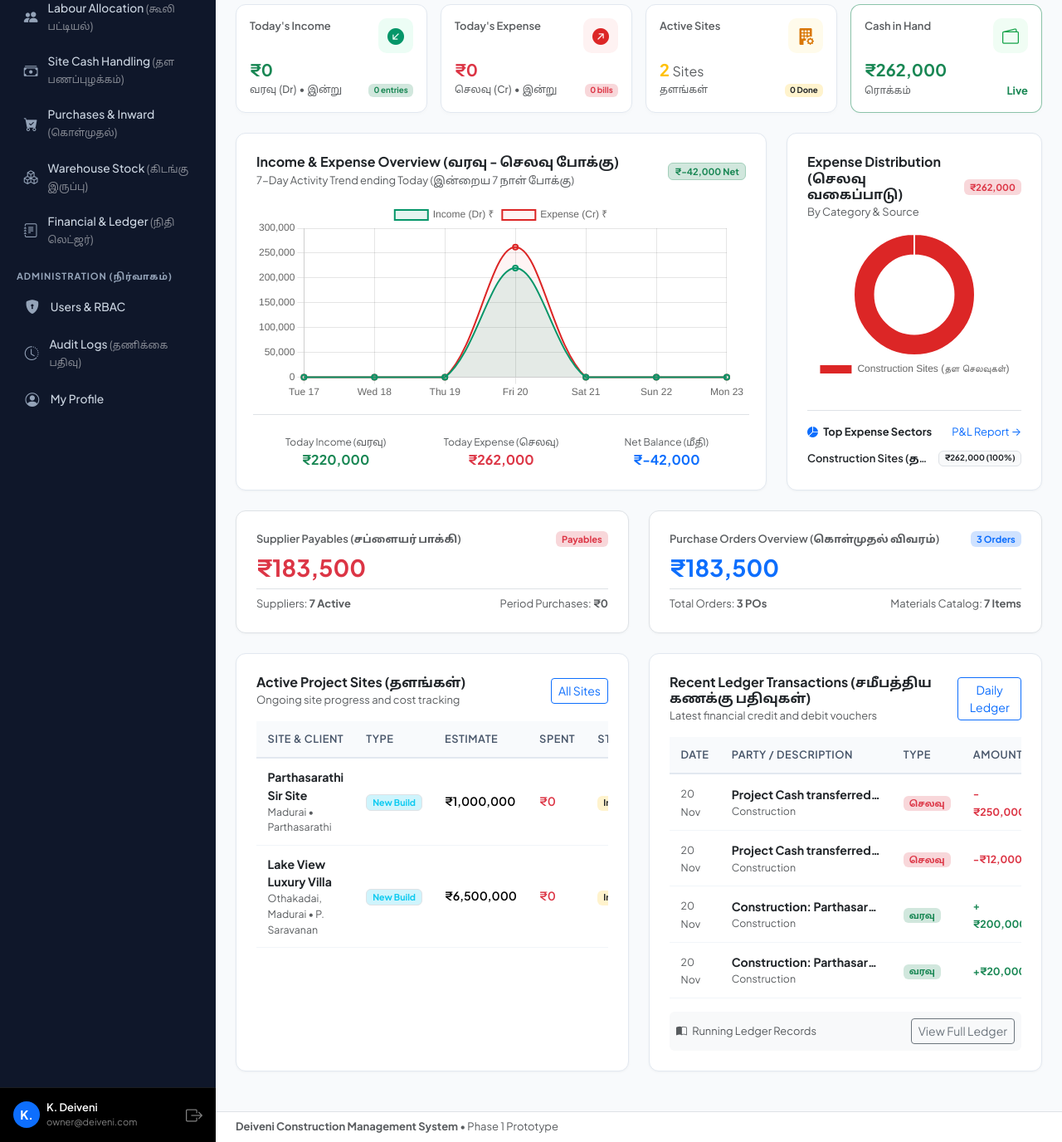
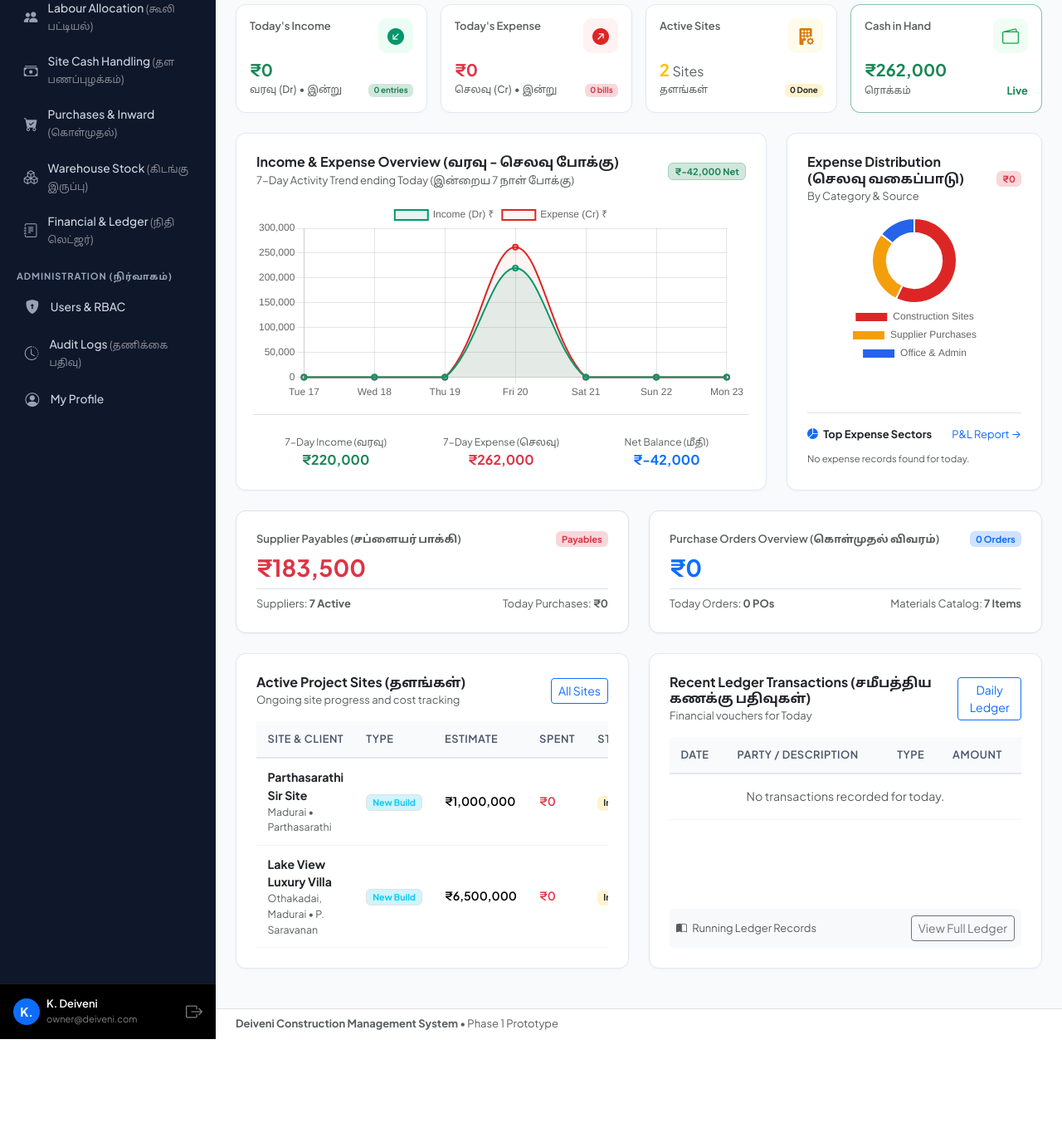
Before and after one commit to Muthamil-saitech/deiveni-erp, a Laravel app: page /dashboard in a window 1280 px wide. Shown: the part 356-1732 px from the top of the page at 83% size. After the commit the page ends 1608 px from the top, so only its background shows below. Run offline with Laravel 12, Linux system fonts and the light colour scheme; a user stored in the database is signed in; data comes from the database, SQL or seed files in the repository; tables that the repository leaves empty hold one stand-in row (values such as "Sample post").

Commit message:
dashboard changes

```diff
--- a/app/Services/DashboardService.php
+++ b/app/Services/DashboardService.php
@@ -146,6 +146,29 @@ class DashboardService implements DashboardServiceInterface
         $adminExpenseBreakdown = [];
         if ($user && $user->isAdmin()) {
             $adminExpenseBreakdown = $this->getAdminExpenseBreakdown($user, $periodInfo['start'], $periodInfo['end']);
+        }
+
+        // Attach period spent to active sites based on date filter
+        $sitePeriodExpenses = $this->scopeForUser(Ledger::expense(), $user)
+            ->whereNotNull('project_site_id')
+            ->whereBetween('entry_date', [$periodInfo['start'], $periodInfo['end']])
+            ->groupBy('project_site_id')
+            ->selectRaw('project_site_id, SUM(amount) as total_spent')
+            ->pluck('total_spent', 'project_site_id');
+
+        $sitePeriodAllocations = $this->scopeForUser(DailyAllocation::query(), $user)
+            ->whereNotNull('project_site_id')
+            ->whereBetween('date', [$periodInfo['start'], $periodInfo['end']])
+            ->groupBy('project_site_id')
+            ->selectRaw('project_site_id, SUM(grand_total) as total_spent')
+            ->pluck('total_spent', 'project_site_id');
+
+        if (isset($siteManagerData['activeSites'])) {
+            foreach ($siteManagerData['activeSites'] as $site) {
+                $ledgerSpent = (float) ($sitePeriodExpenses[$site->id] ?? 0.0);
+                $allocSpent = (float) ($sitePeriodAllocations[$site->id] ?? 0.0);
+                $site->period_spent = max($ledgerSpent, $allocSpent);
+            }
         }
 
         return array_merge([
@@ -466,11 +489,15 @@ class DashboardService implements DashboardServiceInterface
         $activeSuppliersCount = Supplier::where('status', 'Active')->count();
         $totalPurchaseOrdersCount = $this->scopeForUser(PurchaseOrder::query(), $user)->count();
         $pendingSupplierPayables = (float) $this->scopeForUser(PurchaseOrder::where('status', '!=', 'Paid'), $user)->sum('total_amount');
+        $periodPendingPayables = (float) $this->scopeForUser(PurchaseOrder::where('status', '!=', 'Paid'), $user)
+            ->whereBetween('order_date', [$startDate, $endDate])
+            ->sum('total_amount');
         $totalSupplierPurchases = (float) $this->scopeForUser(PurchaseOrder::query(), $user)->sum('total_amount');
         $totalSupplierMaterialsCount = SupplierMaterial::count();
 
-        // 5. Recent Ledger Entries
+        // 5. Recent Ledger Entries filtered by date range
         $recentLedgers = $this->scopeForUser(Ledger::query(), $user)
+            ->whereBetween('entry_date', [$startDate, $endDate])
             ->with([
                 'projectSite.client',
                 'supplier',
@@ -483,7 +510,7 @@ class DashboardService implements DashboardServiceInterface
             ])
             ->orderBy('entry_date', 'desc')
             ->orderBy('id', 'desc')
-            ->take(6)
+            ->take(8)
             ->get();
 
         return [
@@ -517,6 +544,7 @@ class DashboardService implements DashboardServiceInterface
             'activeSuppliersCount' => $activeSuppliersCount,
             'totalPurchaseOrdersCount' => $totalPurchaseOrdersCount,
             'pendingSupplierPayables' => $pendingSupplierPayables,
+            'periodPendingPayables' => $periodPendingPayables,
             'totalSupplierPurchases' => $totalSupplierPurchases,
             'totalSupplierMaterialsCount' => $totalSupplierMaterialsCount,
             'recentLedgers' => $recentLedgers,
@@ -678,9 +706,9 @@ class DashboardService implements DashboardServiceInterface
             'chartLabels' => $chartLabels,
             'incomeData' => $incomeData,
             'expenseData' => $expenseData,
-            'sevenDayIncome' => $period === 'today' ? ($todayIncome ?? $totalPeriodIncome) : $totalPeriodIncome,
-            'sevenDayExpense' => $period === 'today' ? ($todayExpense ?? $totalPeriodExpense) : $totalPeriodExpense,
-            'sevenDayNet' => $period === 'today' ? (($todayIncome ?? $totalPeriodIncome) - ($todayExpense ?? $totalPeriodExpense)) : $periodNet,
+            'sevenDayIncome' => $totalPeriodIncome,
+            'sevenDayExpense' => $totalPeriodExpense,
+            'sevenDayNet' => $periodNet,
         ];
     }
 
@@ -720,38 +748,7 @@ class DashboardService implements DashboardServiceInterface
             $total += $amount;
         }
 
-        // If no expenses in the selected date range, check all-time expenses for meaningful donut chart
-        if ($total <= 0) {
-            $allTimeExpenses = $this->scopeForUser(Ledger::expense(), $user)
-                ->selectRaw('source, SUM(amount) as total_amount')
-                ->groupBy('source')
-                ->having('total_amount', '>', 0)
-                ->orderByDesc('total_amount')
-                ->get();
-
-            foreach ($allTimeExpenses as $row) {
-                $sourceLabel = match ($row->source) {
-                    'Construction' => 'Construction Sites (தள செலவுகள்)',
-                    'Supplier' => 'Supplier Purchases (சப்ளையர்)',
-                    'Office and other expenses' => 'Office & Admin (அலுவலக செலவு)',
-                    'Rental' => 'Rental Properties (வாடகை)',
-                    'Bank', 'Bank Valuation' => 'Bank / Financial (வங்கி)',
-                    default => $row->source ?: 'General Expense',
-                };
-
-                $amount = (float) $row->total_amount;
-                $labels[] = $sourceLabel;
-                $data[] = $amount;
-                $total += $amount;
-            }
-        }
-
-        // Fallback placeholder categories if database has no expenses at all
-        if (empty($labels)) {
-            $labels = ['Construction Sites (தள செலவுகள்)', 'Supplier Purchases (சப்ளையர்)', 'Office & Admin (அலுவலக செலவு)'];
-            $data = [0, 0, 0];
-        }
-
+        // When expenses exist for this period, calculate percentages
         foreach ($labels as $index => $label) {
             $val = $data[$index] ?? 0.0;
             $items[] = [
--- a/resources/views/dashboard.blade.php
+++ b/resources/views/dashboard.blade.php
@@ -474,7 +474,13 @@
                         <h4 class="fw-bold text-success mb-1 fs-5 fs-md-4">₹{{ number_format($cashInHand ?? 0) }}</h4>
                         <div class="d-flex align-items-center small text-muted">
                             <span class="ta-text" style="font-size:0.75rem;">ரொக்கம்</span>
-                            <span class="text-success fw-bold ms-auto">Live</span>
+                            @if (($selectedPeriod ?? 'today') !== 'today')
+                                <span class="{{ ($periodNet ?? 0) >= 0 ? 'text-success' : 'text-danger' }} fw-bold ms-auto">
+                                    {{ ($periodNet ?? 0) >= 0 ? '+' : '' }}₹{{ number_format($periodNet ?? 0) }} Net
+                                </span>
+                            @else
+                                <span class="text-success fw-bold ms-auto">Live</span>
+                            @endif
                         </div>
                     </div>
                 </div>
@@ -510,13 +516,15 @@
                     </div>
                     <div class="row text-center mt-3 pt-3 border-top g-2">
                         <div class="col-4">
-                            <div class="text-muted small" style="font-size: 0.75rem;">{{ $periodLabel ?? 'Period' }} Income
-                                (வரவு)</div>
+                            <div class="text-muted small" style="font-size: 0.75rem;">
+                                {{ ($selectedPeriod ?? 'today') === 'today' ? '7-Day' : ($periodLabel ?? 'Period') }} Income (வரவு)
+                            </div>
                             <div class="fw-bold text-success fs-6">₹{{ number_format($sevenDayIncome ?? 0) }}</div>
                         </div>
                         <div class="col-4">
-                            <div class="text-muted small" style="font-size: 0.75rem;">{{ $periodLabel ?? 'Period' }} Expense
-                                (செலவு)</div>
+                            <div class="text-muted small" style="font-size: 0.75rem;">
+                                {{ ($selectedPeriod ?? 'today') === 'today' ? '7-Day' : ($periodLabel ?? 'Period') }} Expense (செலவு)
+                            </div>
                             <div class="fw-bold text-danger fs-6">₹{{ number_format($sevenDayExpense ?? 0) }}</div>
                         </div>
                         <div class="col-4">
@@ -618,7 +626,7 @@
                                     </div>
                                 @empty
                                     <div class="list-group-item px-0 py-1 text-muted border-0 small">
-                                        No expense records found.
+                                        No expense records found for {{ strtolower($periodLabel ?? 'this period') }}.
                                     </div>
                                 @endforelse
                             </div>
@@ -679,11 +687,11 @@
                             <span class="badge bg-danger-subtle text-danger">Payables</span>
                         </div>
                         <h3 class="fw-bold text-danger mb-1">
-                            ₹{{ number_format($pendingSupplierPayables ?? 0) }}
+                            ₹{{ number_format(($selectedPeriod ?? 'today') === 'today' ? ($pendingSupplierPayables ?? 0) : ($periodPendingPayables ?? $pendingSupplierPayables ?? 0)) }}
                         </h3>
                         <div class="small text-muted d-flex justify-content-between pt-2 border-top mt-2">
                             <span>Suppliers: <strong>{{ $activeSuppliersCount ?? 0 }} Active</strong></span>
-                            <span>Period Purchases: <strong>₹{{ number_format($periodPurchasesTotal ?? 0) }}</strong></span>
+                            <span>{{ $periodLabel ?? 'Period' }} Purchases: <strong>₹{{ number_format($periodPurchasesTotal ?? 0) }}</strong></span>
                         </div>
                     </div>
                 </div>
@@ -692,14 +700,14 @@
                     <div class="card-custom p-3 p-md-4 h-100 bg-white border">
                         <div class="d-flex justify-content-between align-items-center mb-2">
                             <span class="small fw-semibold text-muted">Purchase Orders Overview (கொள்முதல் விவரம்)</span>
-                            <span class="badge bg-primary-subtle text-primary">{{ $totalPurchaseOrdersCount ?? 0 }}
-                                Orders</span>
+                            <span class="badge bg-primary-subtle text-primary">{{ $periodPurchaseOrdersCount ?? 0 }}
+                                {{ \Illuminate\Support\Str::plural('Order', $periodPurchaseOrdersCount ?? 0) }}</span>
                         </div>
                         <h3 class="fw-bold text-primary mb-1">
-                            ₹{{ number_format($totalSupplierPurchases ?? 0) }}
+                            ₹{{ number_format($periodPurchasesTotal ?? 0) }}
                         </h3>
                         <div class="small text-muted d-flex justify-content-between pt-2 border-top mt-2">
-                            <span>Total Orders: <strong>{{ $totalPurchaseOrdersCount ?? 0 }} POs</strong></span>
+                            <span>{{ $periodLabel ?? 'Period' }} Orders: <strong>{{ $periodPurchaseOrdersCount ?? 0 }} POs</strong></span>
                             <span>Materials Catalog: <strong>{{ $totalSupplierMaterialsCount ?? 0 }} Items</strong></span>
                         </div>
                     </div>
@@ -745,7 +753,12 @@
                                             <td><span class="badge bg-info-subtle text-info border">{{ $site->work_type }}</span>
                                             </td>
                                             <td class="fw-semibold">₹{{ number_format((float) $site->estimated_budget) }}</td>
-                                            <td class="text-danger fw-semibold">₹{{ number_format((float) $site->spent) }}</td>
+                                            <td class="text-danger fw-semibold">
+                                                ₹{{ number_format((float) (auth()->user()?->isAdmin() ? ($site->period_spent ?? 0) : $site->spent)) }}
+                                                @if (auth()->user()?->isAdmin() && ($selectedPeriod ?? 'today') !== 'today')
+                                                    <small class="text-muted d-block" style="font-size: 0.7rem;">in {{ $periodLabel ?? 'period' }}</small>
+                                                @endif
+                                            </td>
                                             <td>
                                                 @php
                                                     $statusBadgeClass = match ($site->status) {
@@ -779,7 +792,7 @@
                                     <div>
                                         <h6 class="fw-bold mb-0 text-dark">Recent Ledger Transactions (சமீபத்திய கணக்கு பதிவுகள்)
                                         </h6>
-                                        <small class="text-muted">Latest financial credit and debit vouchers</small>
+                                        <small class="text-muted">Financial vouchers for {{ $periodLabel ?? 'selected period' }}</small>
                                     </div>
                                     <a href="{{ route('ledger.index') }}" class="btn btn-outline-primary btn-sm">Daily Ledger</a>
                                 </div>
@@ -831,7 +844,7 @@
                                                 </tr>
                                             @empty
                                                 <tr>
-                                                    <td colspan="4" class="text-center text-muted py-3">No transactions recorded yet.
+                                                    <td colspan="4" class="text-center text-muted py-3">No transactions recorded for {{ strtolower($periodLabel ?? 'this period') }}.
                                                     </td>
                                                 </tr>
                                             @endforelse
```
Also changed, not shown: tests/Feature/DashboardTest.php (+69 -0 lines).
